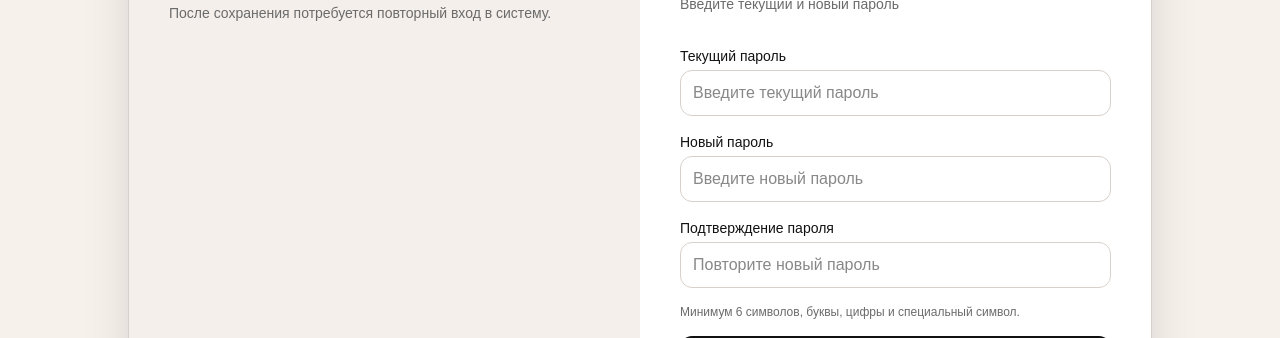
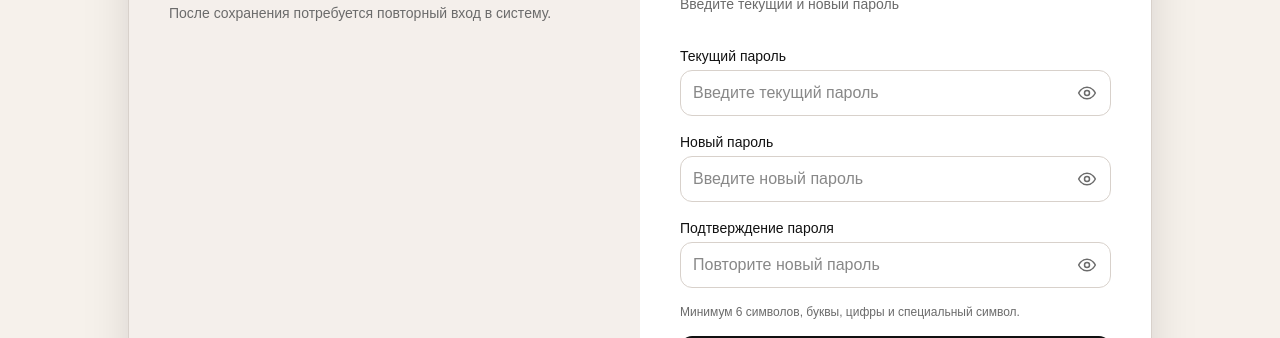
Before and after one commit to AndreiSorokin/rent, a Next.js app in the folder client/: page /reset-password in a window 1280 px wide. Shown: the part 262-600 px from the top of the page. Built offline with nearby package versions, Linux system fonts and the light colour scheme; no server answers.

Commit message:
password reveal

```diff
--- a/client/app/stores/[storeId]/settings/page.tsx
+++ b/client/app/stores/[storeId]/settings/page.tsx
@@ -953,14 +953,14 @@ export default function StoreSettingsPage() {
                 >
                   {subscriptionActionLoading === 'view' ? 'Открываем...' : 'Посмотреть счет'}
                 </button>
-                <button
+                {/* <button
                   type="button"
                   onClick={() => void handleStartSubscriptionPayment()}
                   disabled={!canStartSubscriptionPayment || subscriptionActionLoading !== null}
                   className="inline-flex items-center justify-center rounded-xl bg-[#ff6a13] px-4 py-2 text-sm font-semibold text-white transition hover:bg-[#e85a0c] disabled:cursor-not-allowed disabled:opacity-60"
                 >
                   {subscriptionActionLoading === 'pay' ? 'Подготавливаем...' : 'Оплатить'}
-                </button>
+                </button> */}
               </div>
             </div>
           </div>
--- a/client/components/auth/AuthField.tsx
+++ b/client/components/auth/AuthField.tsx
@@ -1,22 +1,86 @@
+'use client';
+
 import type { InputHTMLAttributes } from 'react';
+import { useMemo, useState } from 'react';
 
 type AuthFieldProps = {
   id: string;
   label: string;
   inputClassName?: string;
+  allowPasswordReveal?: boolean;
 } & InputHTMLAttributes<HTMLInputElement>;
 
-export function AuthField({ id, label, inputClassName = '', ...props }: AuthFieldProps) {
+export function AuthField({
+  id,
+  label,
+  inputClassName = '',
+  allowPasswordReveal = true,
+  type,
+  ...props
+}: AuthFieldProps) {
+  const isPasswordField = type === 'password';
+  const [isPasswordVisible, setIsPasswordVisible] = useState(false);
+  const effectiveType = useMemo(() => {
+    if (!isPasswordField || !allowPasswordReveal) return type;
+    return isPasswordVisible ? 'text' : 'password';
+  }, [allowPasswordReveal, isPasswordField, isPasswordVisible, type]);
+
   return (
     <div>
       <label className="mb-1 block text-sm font-medium text-[#111111]" htmlFor={id}>
         {label}
       </label>
-      <input
-        id={id}
-        className={`w-full rounded-xl border border-[#d8d1cb] bg-white px-3 py-2.5 text-[#111111] outline-none transition focus:border-[#ff6a13] focus:ring-2 focus:ring-[#ff6a13]/20 ${inputClassName}`.trim()}
-        {...props}
-      />
+      <div className="relative">
+        <input
+          id={id}
+          type={effectiveType}
+          className={`w-full rounded-xl border border-[#d8d1cb] bg-white px-3 py-2.5 text-[#111111] outline-none transition focus:border-[#ff6a13] focus:ring-2 focus:ring-[#ff6a13]/20 ${
+            isPasswordField && allowPasswordReveal ? 'pr-12' : ''
+          } ${inputClassName}`.trim()}
+          {...props}
+        />
+        {isPasswordField && allowPasswordReveal ? (
+          <button
+            type="button"
+            onClick={() => setIsPasswordVisible((current) => !current)}
+            className="absolute inset-y-0 right-0 flex w-12 items-center justify-center text-[#6b6b6b] transition hover:text-[#111111]"
+            aria-label={isPasswordVisible ? 'Скрыть пароль' : 'Показать пароль'}
+            title={isPasswordVisible ? 'Скрыть пароль' : 'Показать пароль'}
+          >
+            {isPasswordVisible ? (
+              <svg
+                aria-hidden="true"
+                viewBox="0 0 24 24"
+                className="h-5 w-5"
+                fill="none"
+                stroke="currentColor"
+                strokeWidth="1.8"
+                strokeLinecap="round"
+                strokeLinejoin="round"
+              >
+                <path d="M3 3l18 18" />
+                <path d="M10.6 10.7a2 2 0 102.7 2.7" />
+                <path d="M9.9 5.1A10.9 10.9 0 0112 5c5.2 0 9.4 4.7 10 6.9a11.8 11.8 0 01-3.2 4.5" />
+                <path d="M6.2 6.3C3.8 8 2.3 10.3 2 12c.3 1.2 1.7 3.9 5 5.8A11 11 0 0012 19c1 0 2-.1 2.9-.4" />
+              </svg>
+            ) : (
+              <svg
+                aria-hidden="true"
+                viewBox="0 0 24 24"
+                className="h-5 w-5"
+                fill="none"
+                stroke="currentColor"
+                strokeWidth="1.8"
+                strokeLinecap="round"
+                strokeLinejoin="round"
+              >
+                <path d="M2 12s3.6-7 10-7 10 7 10 7-3.6 7-10 7-10-7-10-7z" />
+                <circle cx="12" cy="12" r="3" />
+              </svg>
+            )}
+          </button>
+        ) : null}
+      </div>
     </div>
   );
 }
--- a/client/lib/invoices.ts
+++ b/client/lib/invoices.ts
@@ -57,9 +57,14 @@ export async function startStoreSubscriptionCheckout(storeId: number) {
     method: 'POST',
   });
 
+
   if (!response.ok) {
     throw new Error(await toMessage(response, 'Не удалось подготовить оплату'));
   }
+  console.log('Checkout response:', response);
+
+  console.log('Checkout response text:', await response.text());
+
 
   return (await response.json()) as {
     mode: 'FREE_MONTH' | 'NO_CHARGE' | 'T_BANK_NOT_CONFIGURED' | 'REDIRECT';
```
